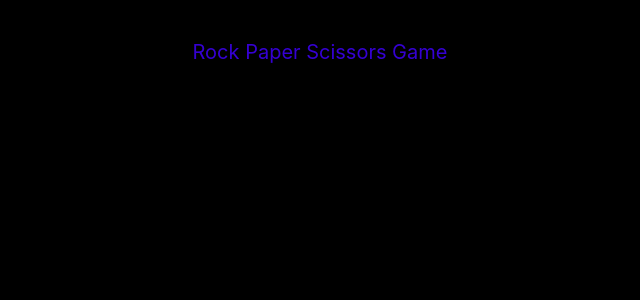
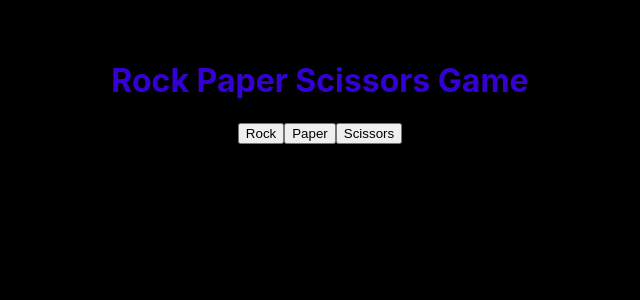
Before and after one commit to salindholm/rock_paper_scissors_challange, a React (Create React App) app: page / in a window 1280 px wide. Shown: the top 300 px of the page, without its empty margins (320-960 px from the left). Built offline with nearby package versions, Linux system fonts and the light colour scheme.

Commit message:
Creating userCanSeeGameInterface branch and test. Updating App.jsx with h1 and button for each weapon. Test passing.

```diff
--- a/src/App.jsx
+++ b/src/App.jsx
@@ -2,8 +2,16 @@ import React, { Component } from "react";
 
 class App extends Component {
   render() {
-    return <div>Rock Paper Scissors Game</div>;
-  }
+    return (
+      <>
+    <h1>Rock Paper Scissors Game</h1>
+    <div class='ui buttons'>
+    <button id='rock' class='ui button'>Rock</button>
+    <button id='paper' class='ui button'>Paper</button>
+    <button id='scissors' class='ui button'>Scissors</button>
+    </div>
+    </>
+  )}
 }
 
 export default App;
--- a/src/index.css
+++ b/src/index.css
@@ -9,5 +9,4 @@ body {
   color: #3500D3;
   text-align: center;
   padding: 40px;
-  font-size: 20px;
 }
```
Also changed, not shown: 1 other file (tests, documents, lock files or other folders).
